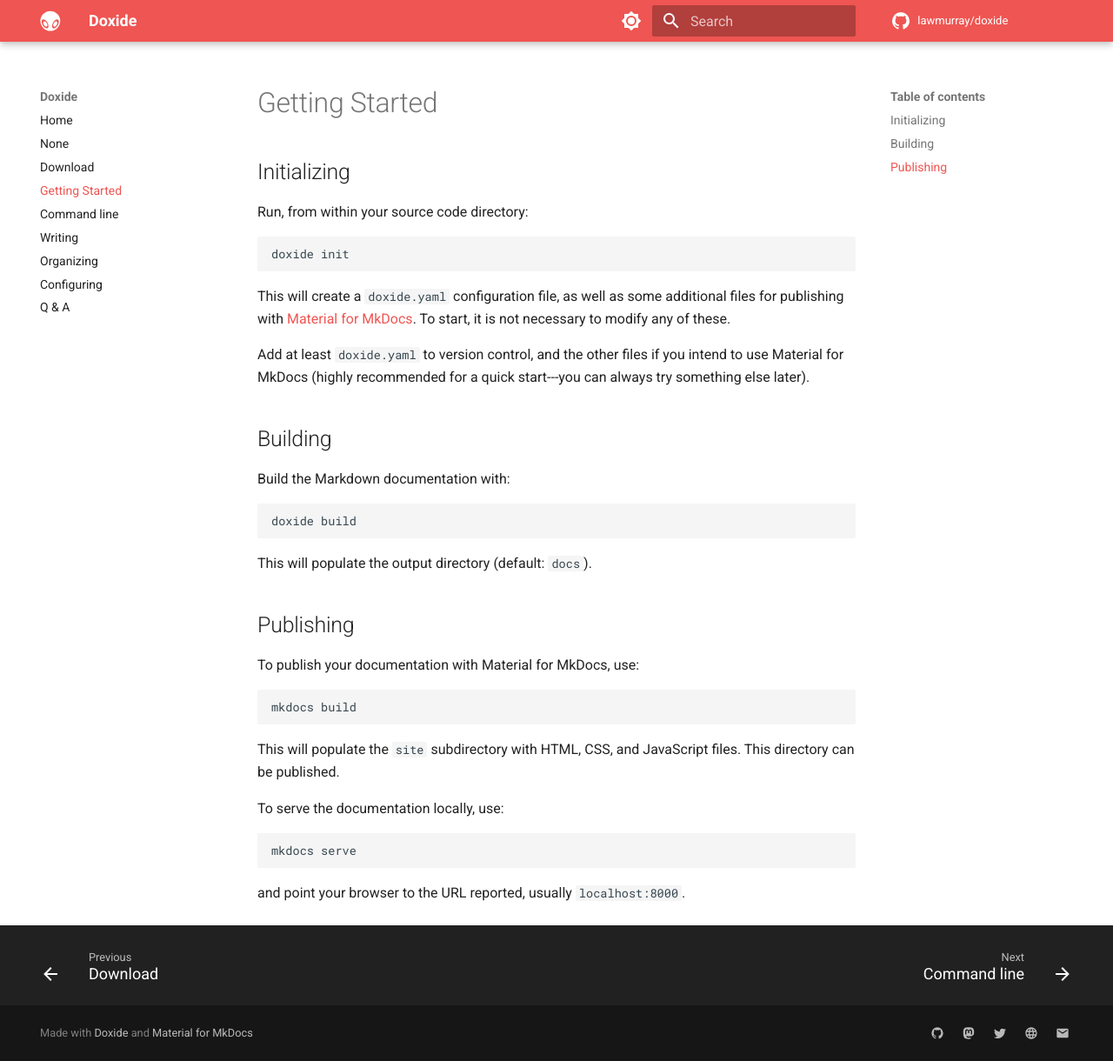
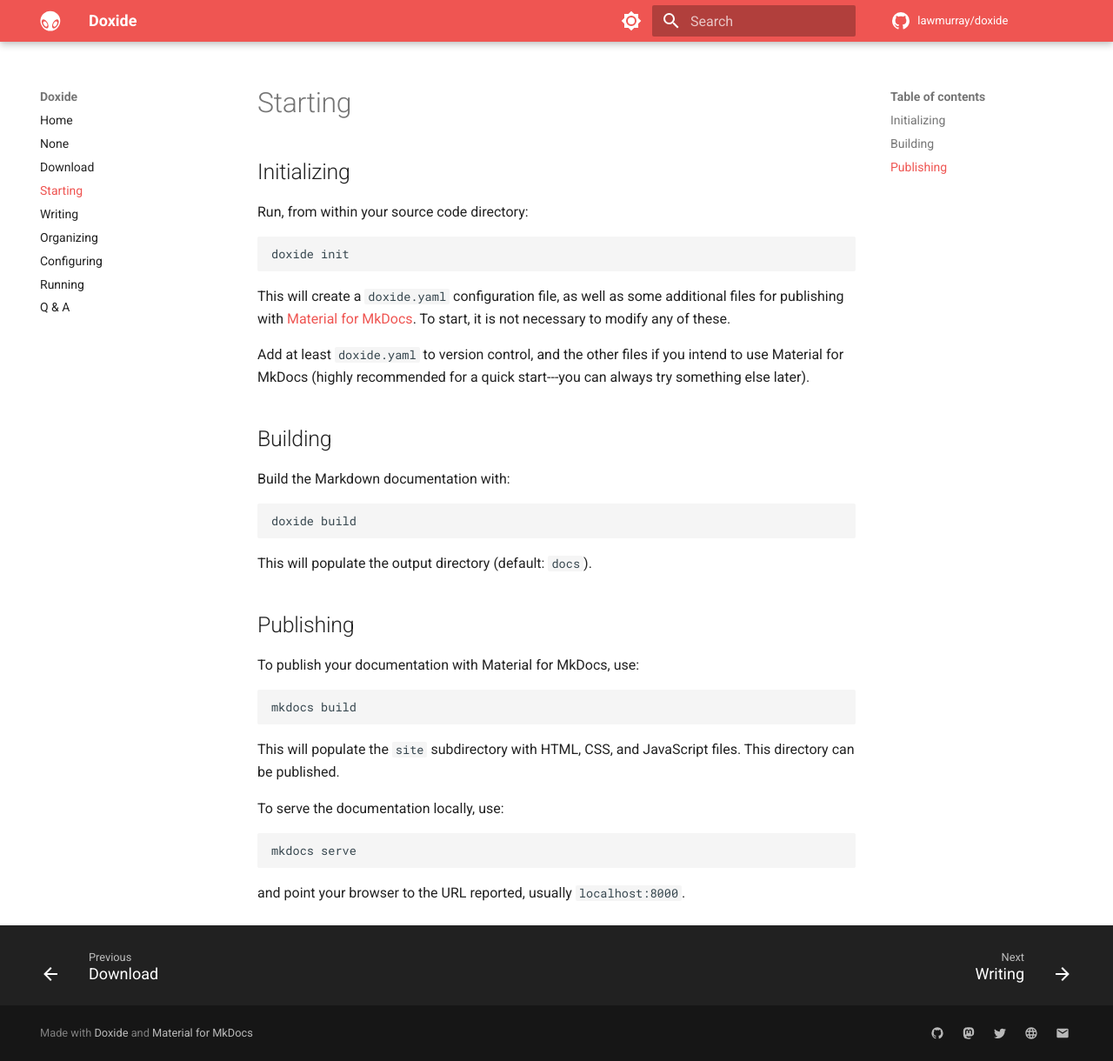
Before and after one commit to lawmurray/doxide, an MkDocs documentation site: the page built from docs/getting-started.md, in a window 1280 px wide and 1220 px high. Shown: the whole window at 87% size. Built offline with MkDocs 1.6.1 and Material for MkDocs 9.7.7, drawn with Linux system fonts in a browser that asks for light colours; comment, search, counter and statistics services are not loaded.

Commit message:
Moved command-line instructions to end of documentation. Renamed some sections for -ing consistency.

```diff
--- a/docs/command-line.md
+++ b/docs/command-line.md
@@ -1,4 +1,4 @@
-# Command line
+# Running
 
 Commands are:
 
--- a/docs/getting-started.md
+++ b/docs/getting-started.md
@@ -1,4 +1,4 @@
-# Getting Started
+# Starting
 
 ## Initializing
 
--- a/mkdocs.yaml
+++ b/mkdocs.yaml
@@ -73,8 +73,8 @@
   - demo/index.md
   - installation.md
   - getting-started.md
-  - command-line.md
   - writing.md
   - organizing.md
   - configuring.md
+  - command-line.md
   - questions-and-answers.md
```
Also changed, not shown: docs/writing.md (+1 -1 lines).
